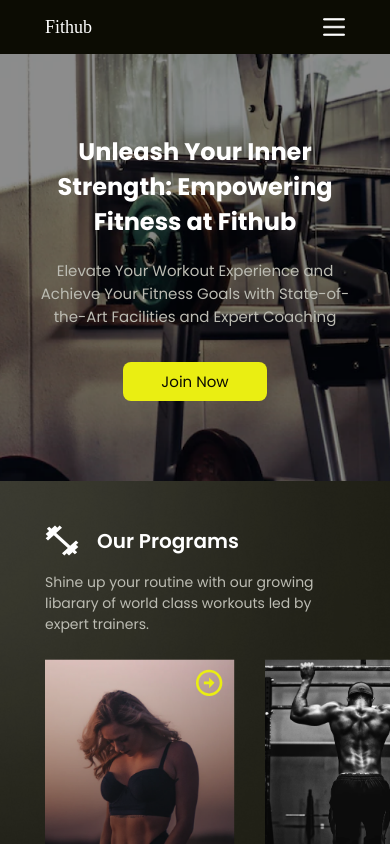
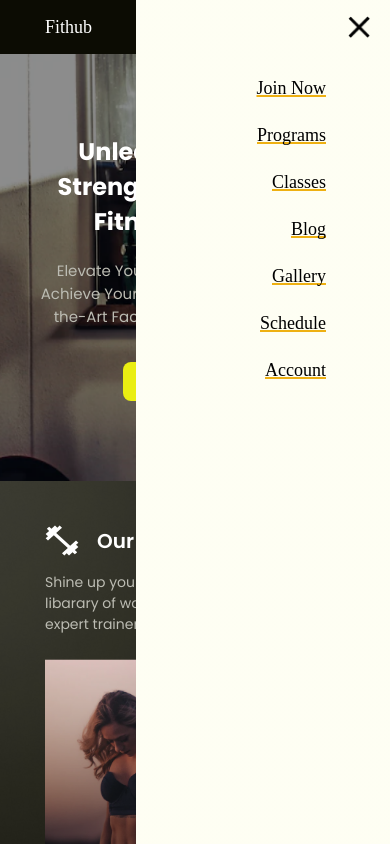
Before and after one commit to pushkar707/fithub-gym, a plain HTML site: page index.html in a window 390 px wide. Both pictures are taken after a click on the picture 334 px from the left and 27 px from the top of the page. Shown: the top 844 px of the page. Drawn offline with Linux system fonts and the light colour scheme.

Commit message:
phone menu added

```diff
--- a/animations.css
+++ b/animations.css
@@ -65,4 +65,19 @@
       transform: translateX(0);
       opacity: 1;
     }
+ }
+
+.slide-out-right{
+  animation: slide-out-right 0.5s cubic-bezier(0.550, 0.085, 0.680, 0.530) both;
+}
+
+ @keyframes slide-out-right {
+  0% {
+    transform: translateX(0);
+    opacity: 1;
   }
+  100% {
+    transform: translateX(1000px);
+    opacity: 0;
+  }
+}
--- a/index.css
+++ b/index.css
@@ -31,6 +31,7 @@
   display: flex;
   flex-direction: row;
   align-items: center;
+  overflow-y: visible;
 }
 .nav-right {
   justify-content: flex-start;
@@ -42,6 +43,54 @@
   overflow: hidden;
   padding: var(--padding-base) var(--padding-61xl);
   justify-content: space-between;
+}
+.close-icon {
+  position: relative;
+  width: 22px;
+  height: 22px;
+  overflow: hidden;
+  flex-shrink: 0;
+}
+.join-now-parent{
+  padding-right: 44px;
+  display: flex;
+}
+.join-now-nav {
+  position: relative;
+  text-decoration: underline 2px var(--color-goldenrod);
+  text-decoration-skip-ink: none;
+
+}
+.join-now-parent,
+.mobile-menu {
+  flex-direction: column;
+  align-items: flex-end;
+  justify-content: flex-start;
+  gap: 26px;
+}
+.mobile-menu {
+  display: none;
+  transition: var(--primary-transition);
+  position: fixed;
+  right: 0;
+  top: 0;
+  height: 100vh;
+  background: linear-gradient(
+      rgba(234, 238, 18, 0.05),
+      rgba(234, 238, 18, 0.05)
+    ),
+    #fff;
+  width: fit-content;
+  overflow: hidden;
+  padding: 16px 20px;
+  padding-left: 120px;
+  box-sizing: border-box;
+  gap: 40px;
+  text-align: left;
+  font-size: var(--font-size-xs);
+  color: var(--color-black);
+  font-family: var(--font-inter);
+  z-index: 1;
 }
 .unleash-your-inner {
   position: relative;
--- a/index.html
+++ b/index.html
@@ -33,6 +33,19 @@
 
             <img class="schedule-icon" alt="" src="./public/vector1.svg" />
             <img src="./public/hamburger.png" alt="" class="account-icon">
+          </div>
+          <div class="mobile-menu slide-in-right">
+            <img class="close-icon" alt="" src="./public/close.png" />
+
+            <div class="join-now-parent">
+              <div class="join-now-nav">Join Now</div>
+              <div class="join-now-nav">Programs</div>
+              <div class="join-now-nav">Classes</div>
+              <div class="join-now-nav">Blog</div>
+              <div class="join-now-nav">Gallery</div>
+              <div class="join-now-nav">Schedule</div>
+              <div class="join-now-nav">Account</div>
+            </div>
           </div>
         </div>
         <div class="hero-contents">
@@ -566,6 +579,18 @@
       for (let i = 0; i < scrollAnimElements.length; i++) {
         observer.observe(scrollAnimElements[i]);
       }
+
+      const hamburgerIcon = document.querySelector('.account-icon')
+      hamburgerIcon.addEventListener('click',()=>{
+        document.querySelector('.mobile-menu').classList.remove('slide-out-right')
+        document.querySelector('.mobile-menu').classList.add('slide-in-right')
+        document.querySelector('.mobile-menu').style.display = "flex"
+      })
+      const closeIcon = document.querySelector('.close-icon')
+      closeIcon.addEventListener('click',()=>{
+        document.querySelector('.mobile-menu').classList.remove('slide-in-right')
+        document.querySelector('.mobile-menu').classList.add('slide-out-right')
+      })
       </script>
   </body>
 </html>
```
Also changed, not shown: public/close.png (added).
